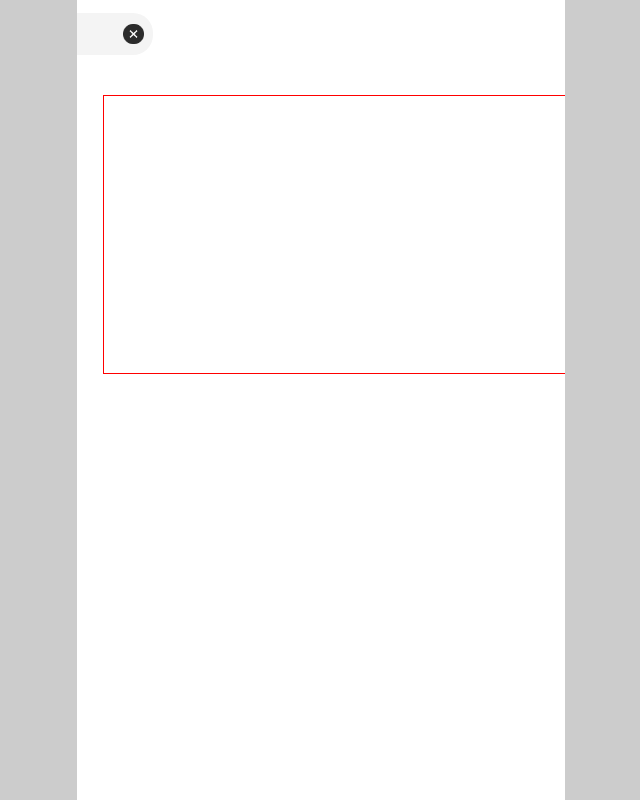
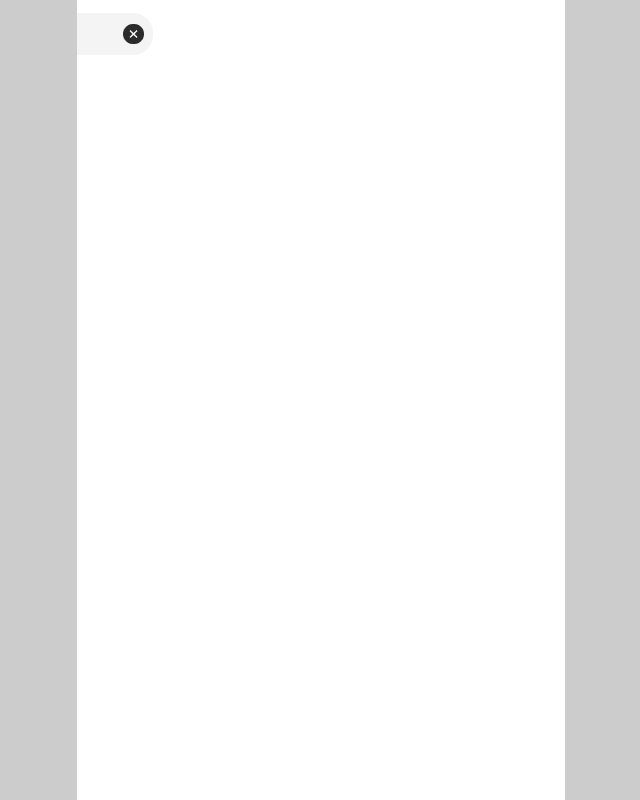
Before and after one commit to puba5/esque-frontend, a Next.js app: page /search in a window 1280 px wide. Shown: the whole page, without its empty margins (319-959 px from the left). Built offline with nearby package versions, Linux system fonts and the light colour scheme; a web font is replaced by a local one.

Commit message:
style : 빨간 테두리 삭제
빨간 테두리 삭제

```diff
--- a/pages/search.tsx
+++ b/pages/search.tsx
@@ -96,7 +96,7 @@ const BackButtonArea = styled.a`
 const RecentSearch = styled.div`
   height: 21.5rem;
   width: 100%;
-  border: 1px solid red;
+
   position: fixed;
   top: 7.3rem;
   margin-left: 2rem;
--- a/src/components/molecules/product/VideoProduct.tsx
+++ b/src/components/molecules/product/VideoProduct.tsx
@@ -82,7 +82,6 @@ export default function VideoProduct(props) {
 }
 
 const Wrapper = styled.div`
-  border: 2px solid red;
   display: flex;
   width: 100%;
   padding: 2.2rem 1rem 0.5rem 2rem;
@@ -135,7 +134,6 @@ const Price = styled.div`
 const HeartButton = styled.div`
   width: 4rem;
   height: 5rem;
-  border: 1px solid red;
   margin-left: auto;
   padding-left: 1.3rem;
   padding-top: 1.9rem;
--- a/src/components/organisms/Footer/videoFooterUp.tsx
+++ b/src/components/organisms/Footer/videoFooterUp.tsx
@@ -44,7 +44,6 @@ const Wrapper = styled.div`
 `;
 const DescAndButton = styled.div`
   display: flex;
-  border: 1px solid red;
   margin-bottom: 1.9rem;
 `;
 
```
